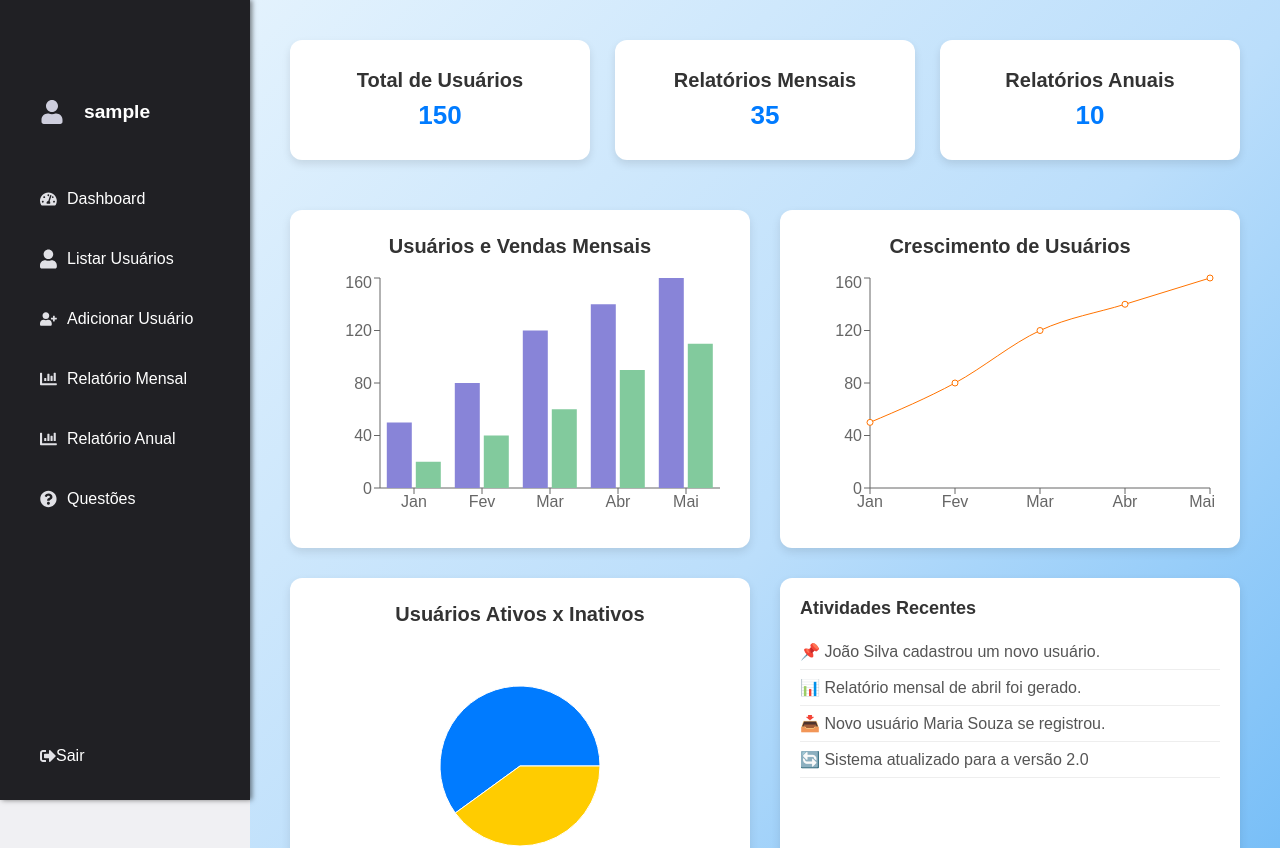
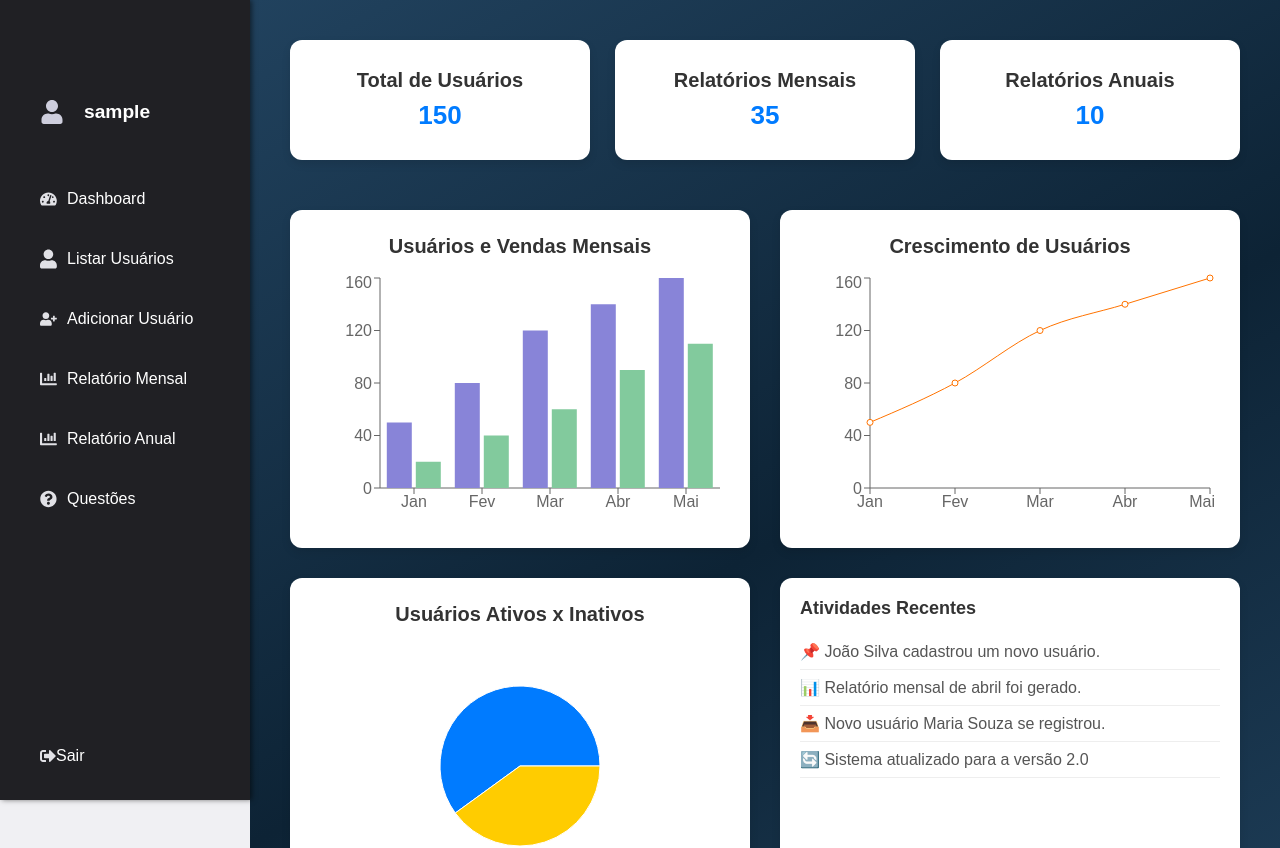
Before and after one commit to gildevson/Recyclable_frontend, a React (Create React App) app: page /dashboard in a window 1280 px wide. Shown: the top 848 px of the page. Built offline with nearby package versions, Linux system fonts and the light colour scheme; sample sign-in values are in the browser's storage.

Commit message:
Adicionando mais informações de layout

```diff
--- a/src/components/dashboard/dashboard.css
+++ b/src/components/dashboard/dashboard.css
@@ -3,7 +3,7 @@
     padding: 40px;
     margin-left: 250px;
     width: calc(100% - 250px);
-    background: linear-gradient(135deg, #e3f2fd 0%, #bbdefb 50%, #64b5f6 100%);
+    background: linear-gradient(150deg, #21425e 0%, #0d2335 50%, #21425e 100%);
     min-height: 100vh;
     display: flex;
     flex-direction: column;
```
